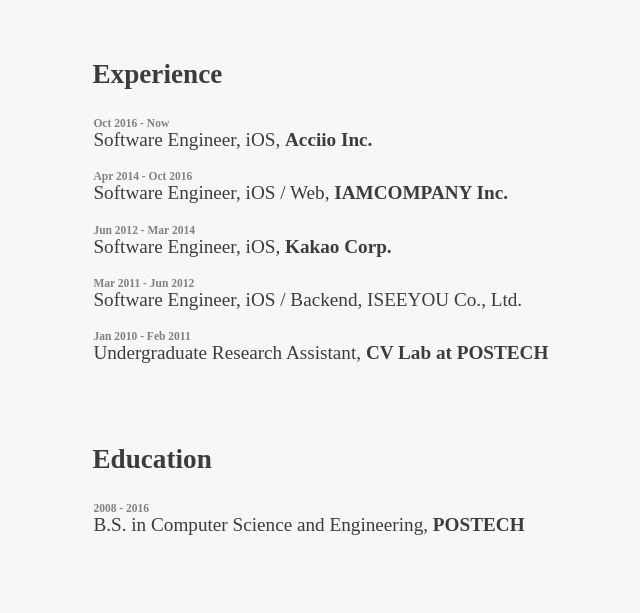
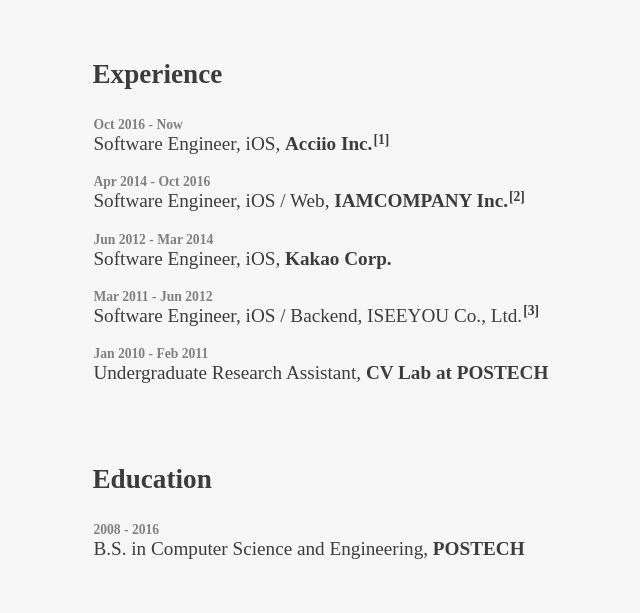
Before and after one commit to cerochoe/cerochoe.github.io, a Gatsby site: page / in a window 1280 px wide. Shown: the part 150-763 px from the top of the page, without its empty margins (42-682 px from the left). Built offline with nearby package versions, Linux system fonts and the light colour scheme; Gatsby itself is replaced by a stand-in of ours.

Commit message:
Add remarks

```diff
--- a/src/components/experience.js
+++ b/src/components/experience.js
@@ -6,10 +6,14 @@
     <div className={styles.period}>{props.from} - {props.to}</div>
     <div>
       <span className={styles.title}>{props.title}, </span>
+
       {props.position ? <span className={styles.position}>{props.position}, </span> : <span></span> }
+
       <span className={styles.at}>
         {props.url ? <a href={props.url} target="_blank">{props.at}</a> : <span>{props.at}</span>}
       </span>
+
+      {props.remark ? <span className={styles.remark}>{props.remark}</span> : <span></span>}
     </div>
   </div>
 )
--- a/src/components/experience.module.scss
+++ b/src/components/experience.module.scss
@@ -17,13 +17,18 @@
   color: $lightText;
 }
 
+.remark {
+  font-weight: 550;
+  position: relative;
+}
+
 @media (min-width: 481px) {
   .experience {
     margin: 0 0 1.2rem 1px;
   }
 
   .period {
-    font-size: 0.72rem;
+    font-size: 0.85rem;
   }
 
   .title {
@@ -36,6 +41,12 @@
 
   .at {
     font-size: 1.2rem;
+  }
+
+  .remark {
+    font-size: 0.85rem;
+    top: -0.4rem;
+    left: 1px;
   }
 }
 
@@ -59,6 +70,12 @@
   .at {
     font-size: 1.1rem;
   }
+
+  .remark {
+    font-size: 13px;
+    top: -4px;
+    left: 1px;
+  }
 }
 
 @media (max-width: 320px) {
@@ -81,4 +98,10 @@
   .at {
     font-size: 1rem;
   }
+
+  .remark {
+    font-size: 12px;
+    top: -4px;
+    left: 1px;
+  }
 }
--- a/src/pages/index.js
+++ b/src/pages/index.js
@@ -12,14 +12,16 @@
      title="Software Engineer"
      position="iOS"
      at="Acciio Inc."
-     url="https://acciio.com" />
+     url="https://acciio.com"
+     remark="[1]" />
     <Experience
      from="Apr 2014"
      to="Oct 2016"
      title="Software Engineer"
      position="iOS / Web"
      at="IAMCOMPANY Inc."
-     url="http://www.nhnedu.com" />
+     url="http://www.nhnedu.com"
+     remark="[2]" />
     <Experience
      from="Jun 2012"
      to="Mar 2014"
@@ -32,7 +34,8 @@
      to="Jun 2012"
      title="Software Engineer"
      position="iOS / Backend"
-     at="ISEEYOU Co., Ltd." />
+     at="ISEEYOU Co., Ltd."
+     remark="[3]" />
     <Experience
      from="Jan 2010"
      to="Feb 2011"
```
